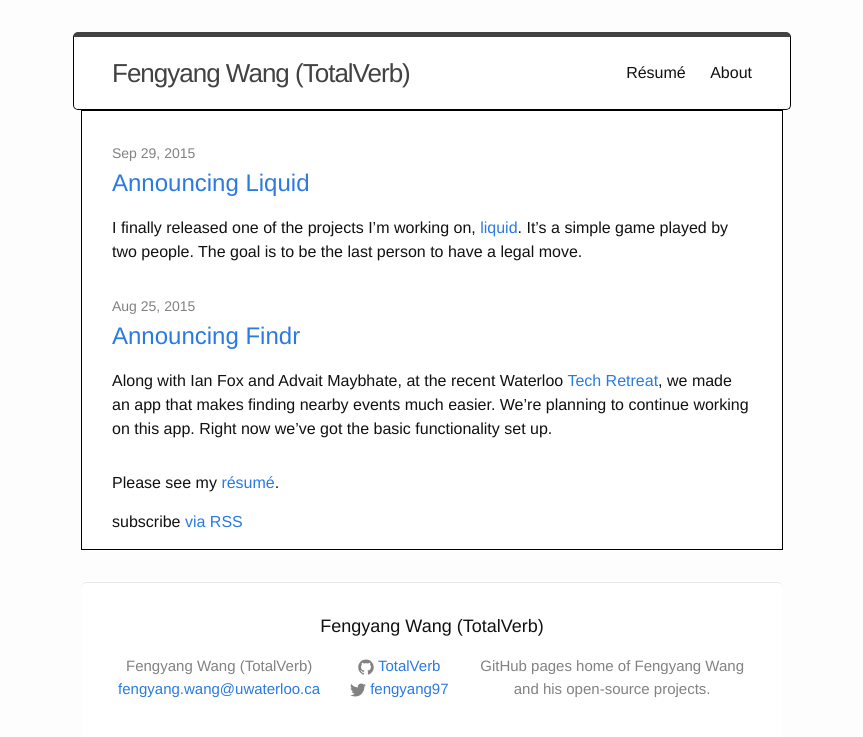
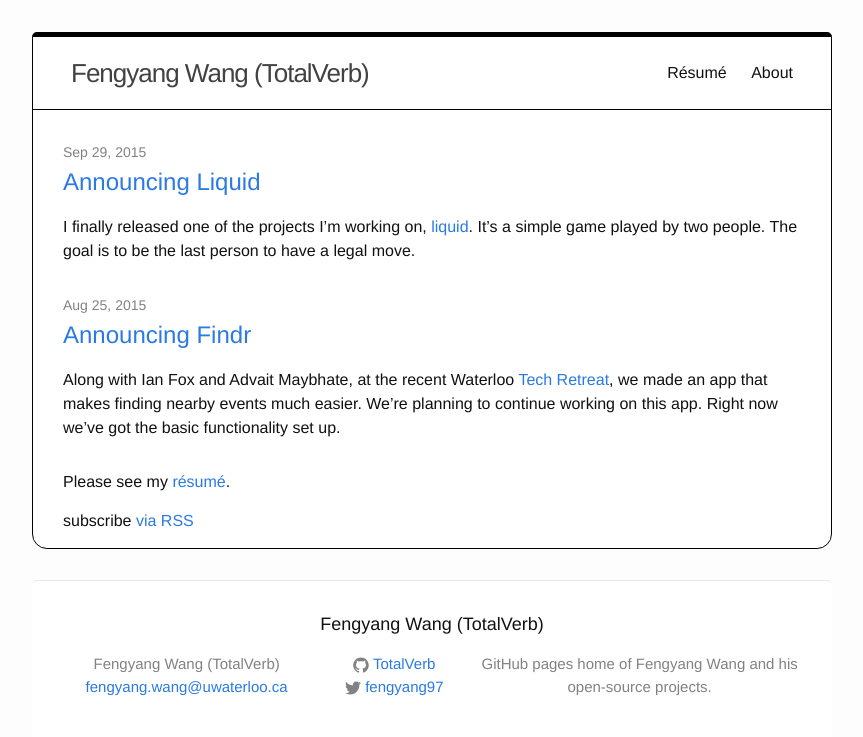
Before and after one commit to TotalVerb/totalverb.github.io, a Jekyll site: the page built from index.html, in a window 1280 px wide. Shown: the top 737 px of the page, without its empty margins (208-1071 px from the left). Built offline with Jekyll 4.4.1, drawn with Linux system fonts in a browser that asks for light colours.

Commit message:
Cleaner theme

```diff
--- a/_sass/_layout.scss
+++ b/_sass/_layout.scss
@@ -1,14 +1,3 @@
-/**
- * Site header
- */
-.site-header {
-    border-top: 5px solid $grey-color-dark;
-    min-height: 56px;
-
-    // Positioning context for the mobile navigation icon
-    position: relative;
-}
-
 .site-title {
     font-size: 26px;
     line-height: 56px;
@@ -45,7 +34,7 @@
         top: 9px;
         right: 30px;
         background-color: $background-color;
-        border: 1px solid $grey-color-light;
+        border: 1px solid black;
         border-radius: 5px;
         text-align: right;
 
--- a/css/main.scss
+++ b/css/main.scss
@@ -11,7 +11,7 @@
 $accent-color: #820;
 
 $break-small: 600px;
-$break-large: 700px;
+$break-large: 800px;
 $line-height: 1.5em;
 $base-font-family: Helvetica, Arial, sans-serif;
 
@@ -63,8 +63,30 @@
 ;
 
 header, main {
-    border: 1px solid black;
-    margin-bottom: 0;
+    box-sizing: border-box;
+
+    @media screen and (min-width: $break-large) {
+        border: 1px solid black;
+        border-bottom-left-radius: 0;
+        border-bottom-right-radius: 0;
+        margin-bottom: -1px;
+    }
+}
+
+header {
+    @media screen and (min-width: $break-large) {
+        border-top: 5px solid black;
+    }
+
+    min-height: 56px;
+
+    // Positioning context for the mobile navigation icon
+    position: relative;
+}
+
+main {
+    border-bottom-left-radius: $spacing-unit/2;
+    border-bottom-right-radius: $spacing-unit/2;
 }
 
 ul.post-list {
```
